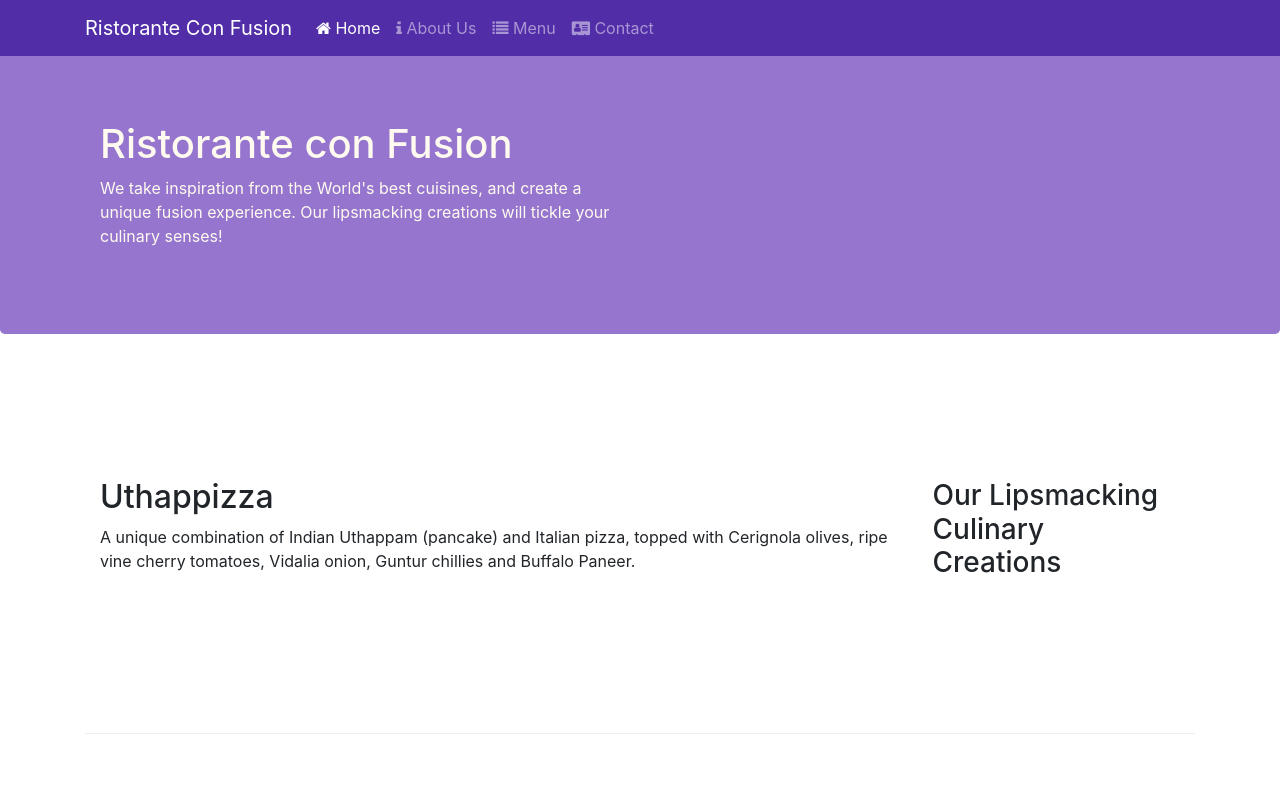
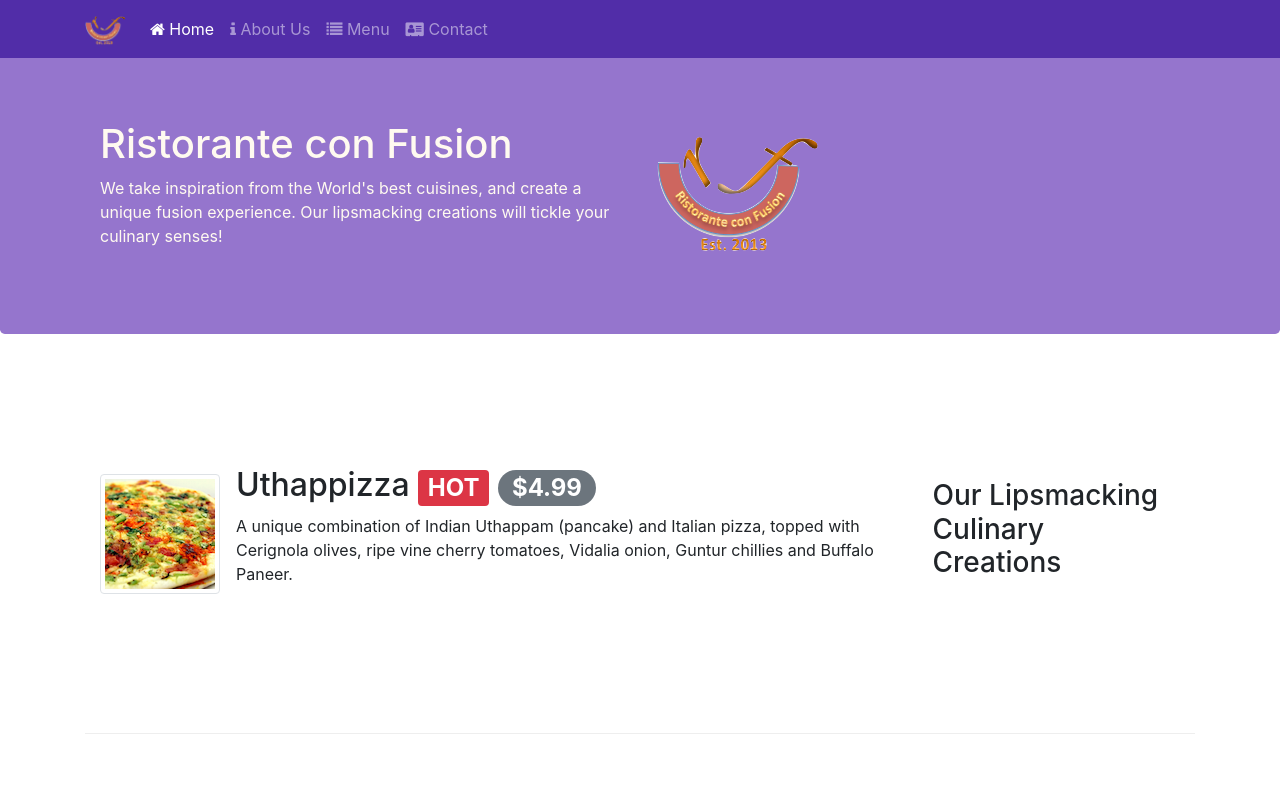
Before and after one commit to sjo92/coursera_fullstack, a website: page index.html in a window 1280 px wide. Shown: the top 800 px of the page. Drawn offline with nearby package versions, Linux system fonts and the light colour scheme.

```diff
--- a/index.html
+++ b/index.html
@@ -22,7 +22,8 @@
             <button class="navbar-toggler" type="button" data-toggle="collapse" data-target="#navbar">
                 <span class="navbar-toggler-icon"></span>
             </button>
-            <a class="navbar-brand" href="#">Ristorante Con Fusion</a>
+            <a class="navbar-brand" href="#">
+                <img src="img/logo.png" height="30" width="41"></a>
             <div class="collapse navbar-collapse" id="navbar">
                 <ul class="navbar-nav mr-auto">
                     <li class="nav-item active"><a class="nav-link" href=#><span class="fa fa-home"></span> Home</a></li>
@@ -41,7 +42,8 @@
                     <h1>Ristorante con Fusion</h1>
                     <p>We take inspiration from the World's best cuisines, and create a unique fusion experience. Our lipsmacking creations will tickle your culinary senses!</p>
                 </div>
-                <div class="col-12 col-sm">
+                <div class="col-12 col-sm align-self-center">
+                    <img src="img/logo.png" class="img-fluid" >
                 </div>
             </div>
         </div>
@@ -53,8 +55,14 @@
                 <h3>Our Lipsmacking Culinary Creations</h3>
             </div>
             <div class="col col-sm order-sm-first col-md">
-                <h2>Uthappizza</h2>
-                <p>A unique combination of Indian Uthappam (pancake) and Italian pizza, topped with Cerignola olives, ripe vine cherry tomatoes, Vidalia onion, Guntur chillies and Buffalo Paneer.</p>
+                <div class="media">
+                    <img class="d-flex mr-3 img-thumbnail align-self-center"
+                        src="img/uthappizza.png" alt="uthappizza">
+                    <div class="media-body">
+                        <h2 class="mt-0">Uthappizza <span class="badge badge-danger">HOT</span> <span class="badge badge-pill badge-secondary">$4.99</span></h2>
+                        <p>A unique combination of Indian Uthappam (pancake) and Italian pizza, topped with Cerignola olives, ripe vine cherry tomatoes, Vidalia onion, Guntur chillies and Buffalo Paneer.</p>
+                    </div>
+                </div>
             </div>
         </div>
 
@@ -74,10 +82,16 @@
                 <h3>Meet our Culinary Specialists</h3>
             </div>
             <div class="col col-sm order-sm-first col-md">
-                <h2>Alberto Somayya</h2>
-                <h4>Executive Chef</h4>
-                <p>Award winning three-star Michelin chef with wide International experience having worked closely with whos-who in the culinary world, he specializes in creating mouthwatering Indo-Italian fusion experiences. </p>
-            </div>
+                <div class="media">
+                    <img class="d-flex mr-3 img-thumbnail align-self-center"
+                        src="img/alberto.png" alt="alberto">
+                    <div class="media-body">
+                        <h2>Alberto Somayya</h2>
+                        <h4>Executive Chef</h4>
+                        <p>Award winning three-star Michelin chef with wide International experience having worked closely with whos-who in the culinary world, he specializes in creating mouthwatering Indo-Italian fusion experiences. </p>
+                    </div>
+                </div>
+                </div>
         </div>
     </div>
 
```
Also changed, not shown: aboutus.html (+1 -1 lines), contactus.html (+1 -1 lines), img/alberto.png (added), img/buffet.png (added), img/logo.png (added), img/uthappizza.png (added).
